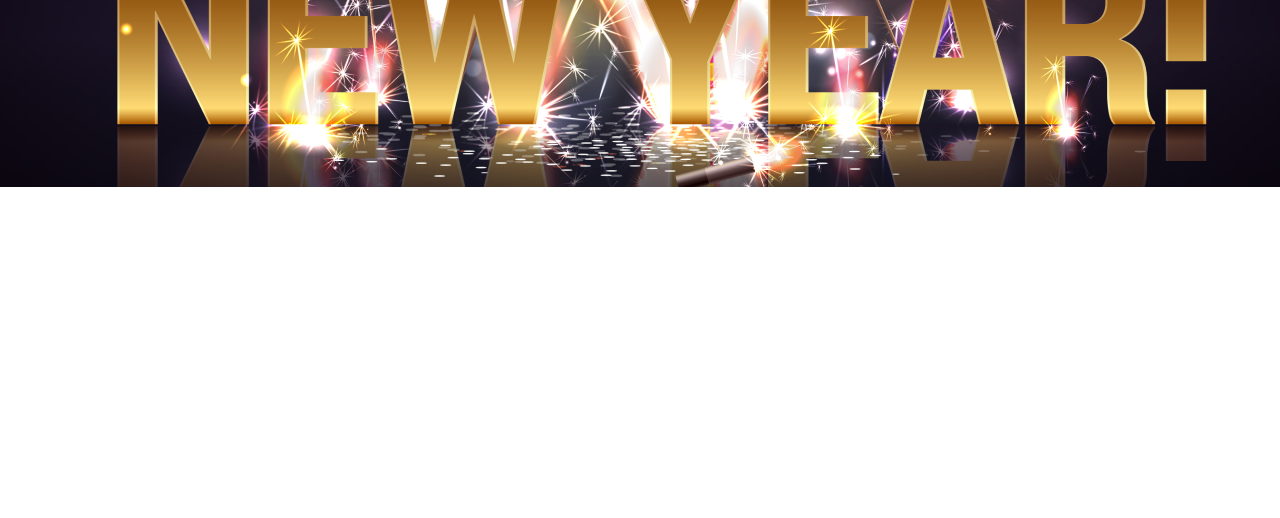
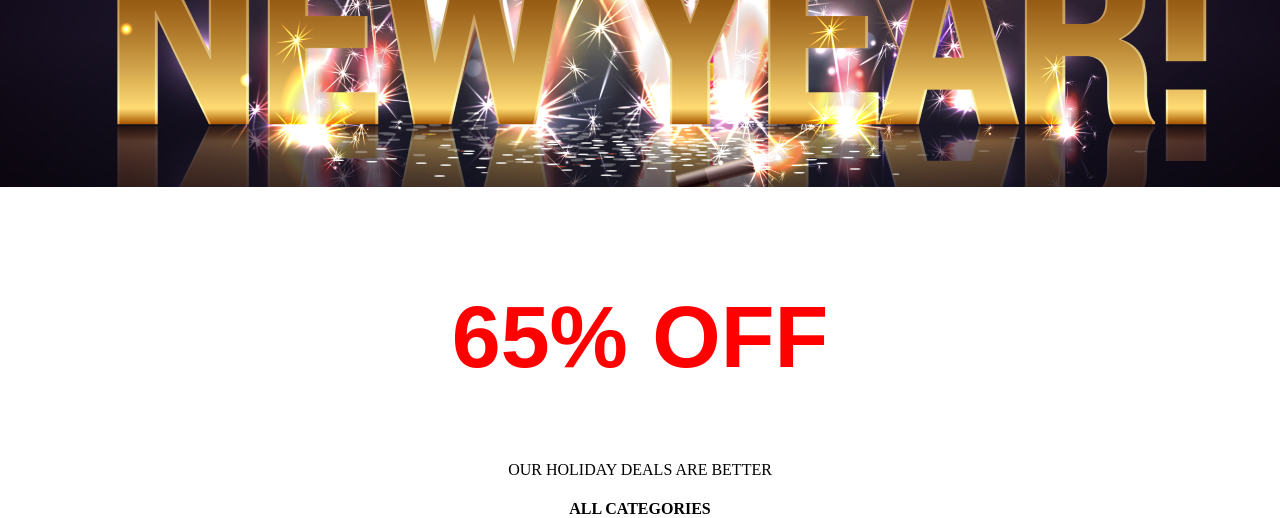
Before and after one commit to SyedMasud544/new-year-new-mission, a plain HTML site: page index.html in a window 1280 px wide. Shown: the part 457-975 px from the top of the page. Before the commit the page ends 800 px from the top, so only its background shows below. Drawn offline with Linux system fonts and the light colour scheme.

Commit message:
section work

```diff
--- a/index.html
+++ b/index.html
@@ -13,11 +13,17 @@
                     <h4 class="banner_small_text">Happy New Year</h4>
                     <h1 class="banner_big_text">New Year Party <br> Celebration</h1>
                 </div>
-
             </div>
     </header>
     <main>
-        <section></section>
+        <section>
+            <div class="off_section">
+                <h1 class="off">65% OFF</h1>
+                <p class="off_text">OUR HOLIDAY DEALS ARE BETTER</p>
+                <h4 class="catagori">ALL CATEGORIES</h4>
+
+            </div>
+        </section>
     </main>
     <footer>
 
--- a/style.css
+++ b/style.css
@@ -8,6 +8,7 @@ body {
     color: white;
     text-align: center;
     margin-top: 230px;
+    text-shadow: 2px 2px 2px black;
 }
 
 .banner_small_text {
@@ -29,3 +30,20 @@ body {
     background-position: center;
     height: 450px;
 }
+
+/* main */
+.off_section {
+    text-align: center;
+    margin-top: 300px;
+}
+
+.off{
+    color: #F00;
+    font-family:sans-serif;
+    font-size: 88px;
+    font-style: normal;
+    font-weight: 700;
+}
+.off_text{
+
+}
```
